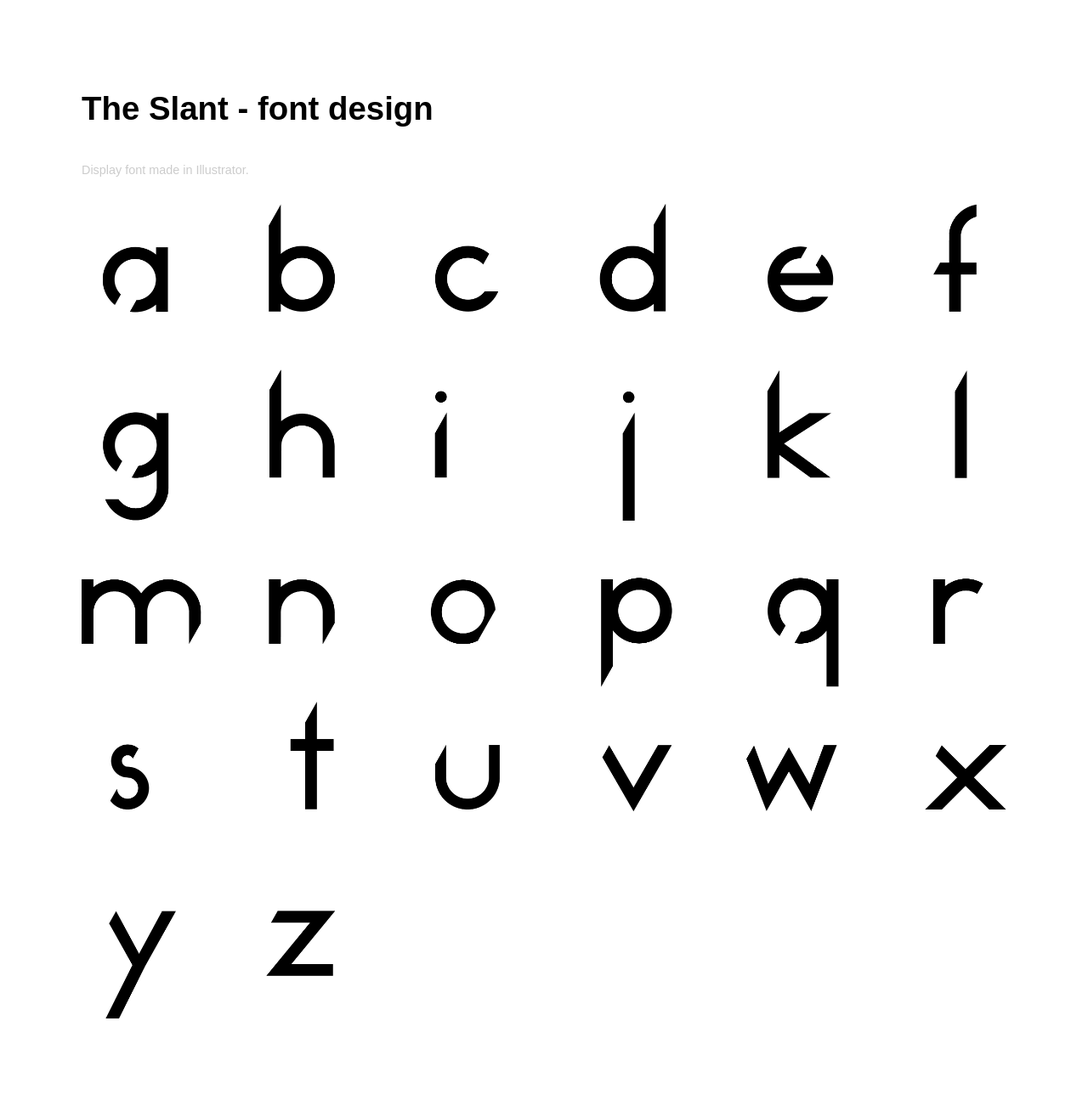
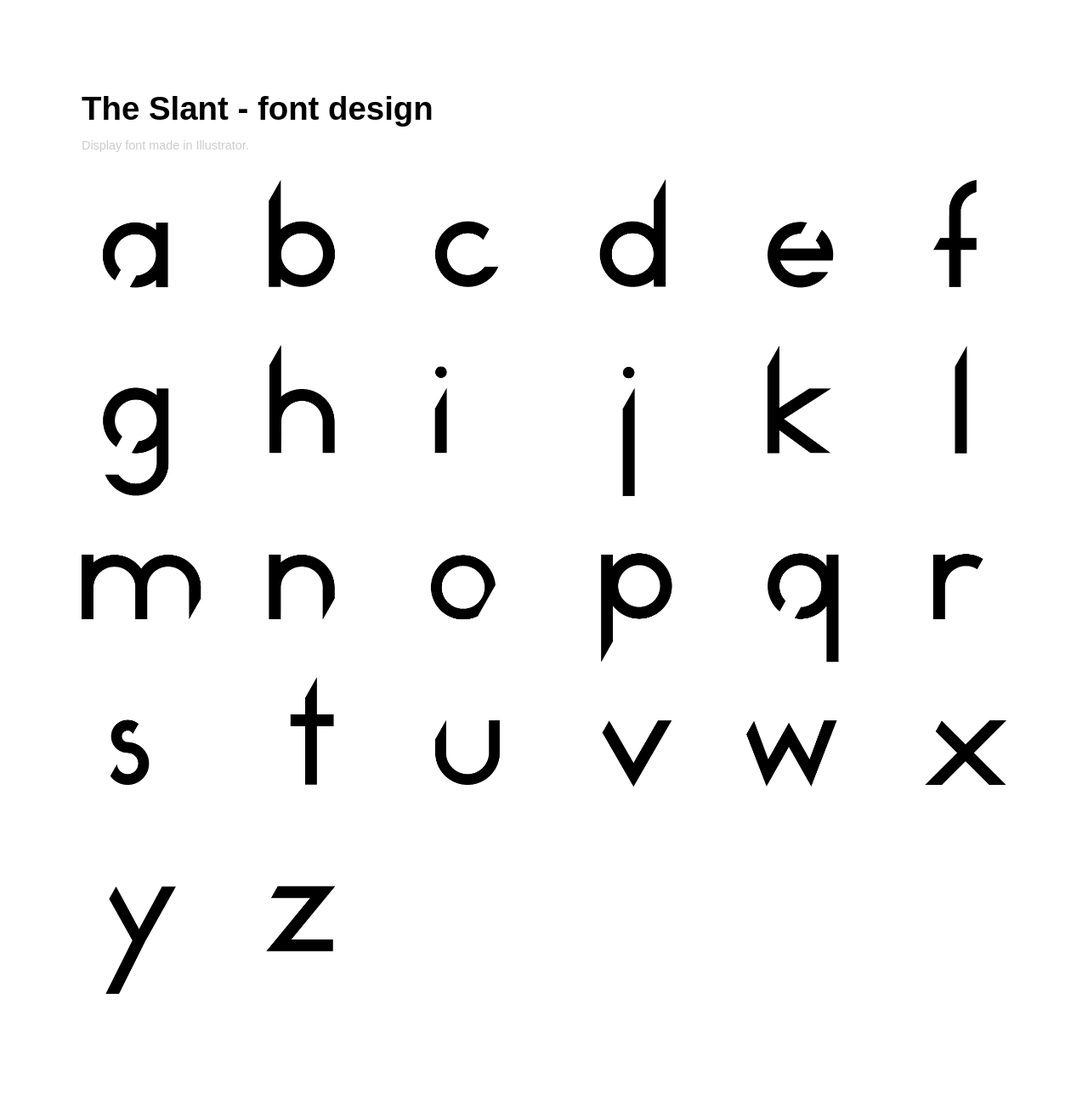
Before and after one commit to erinborgmeyer/erinelizabethb.ca, a Jekyll site: the page photo-two.html, which Jekyll copies as it is, in a window 1280 px wide. Shown: the whole page at 85% size. Built offline with Jekyll 4.4.1, drawn with Linux system fonts in a browser that asks for light colours; after the commit the page ends 1266 px from its top, so only the background shows below that.

Commit message:
added 0 margin

```diff
--- a/css/main.css
+++ b/css/main.css
@@ -83,6 +83,7 @@ body {
 
 h1 {
     font-size: 1.5em;
+    margin: 0em;
 }
 
 p {
@@ -92,7 +93,7 @@ p {
 }
 
 .photo {
-    margin: 1em;
+    margin: 0em;
 }
 
 .photo-bottom {
```
